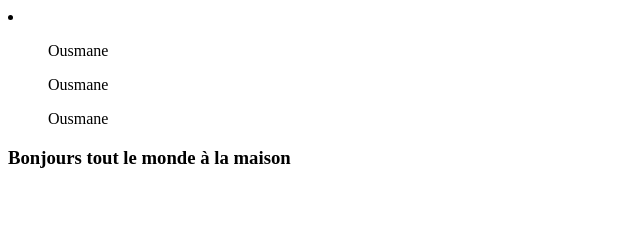
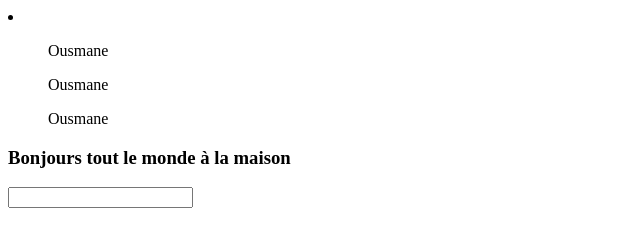
Before and after one commit to anf692/p1, a plain HTML site: page index.html in a window 1280 px wide. Shown: the whole page, without its empty margins (0-640 px from the left). Drawn offline with Linux system fonts and the light colour scheme.

Commit message:
ajout d'un formulaire

```diff
--- a/index.html
+++ b/index.html
@@ -16,5 +16,9 @@
     <h3> Bonjours tout le monde
         <span>à la maison</span>
     </h3>
+    <form action="">
+        <label for=""></label>
+        <input type="text">
+    </form>
 </body>
 </html>
```
